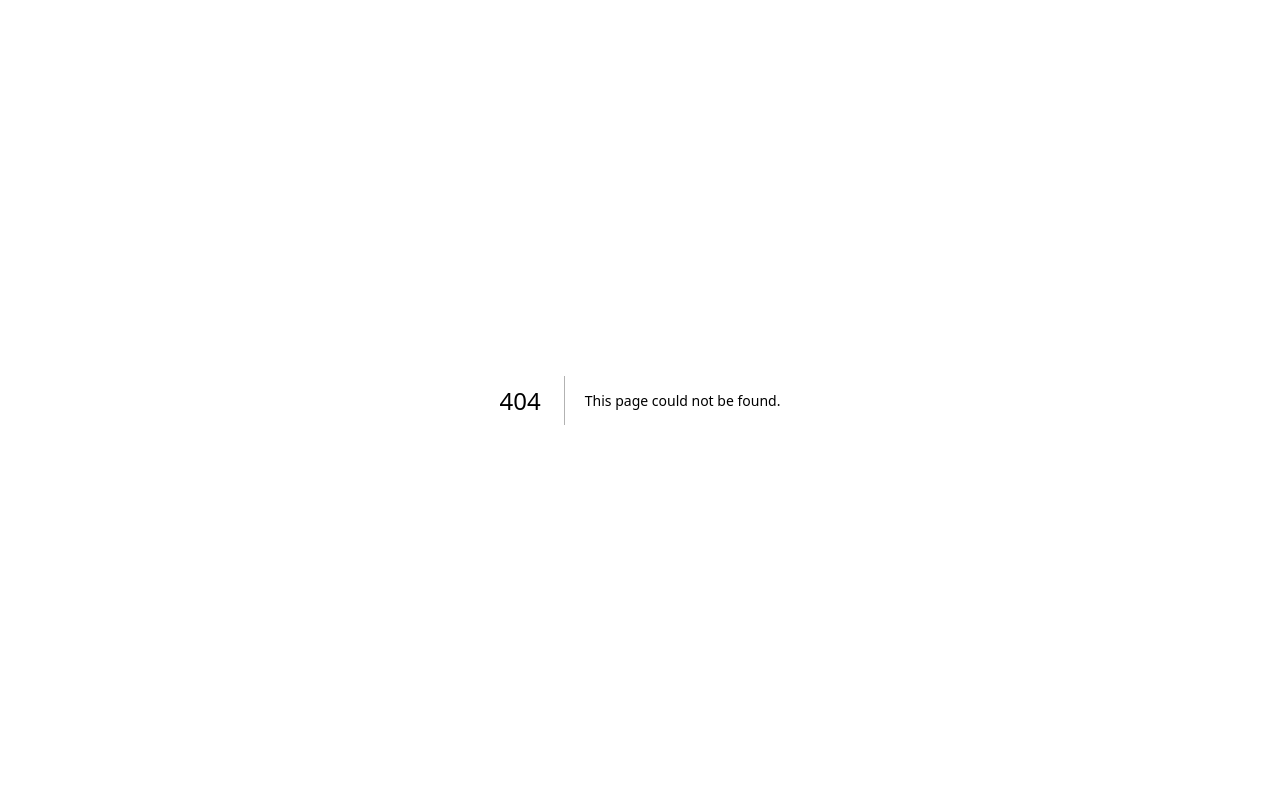
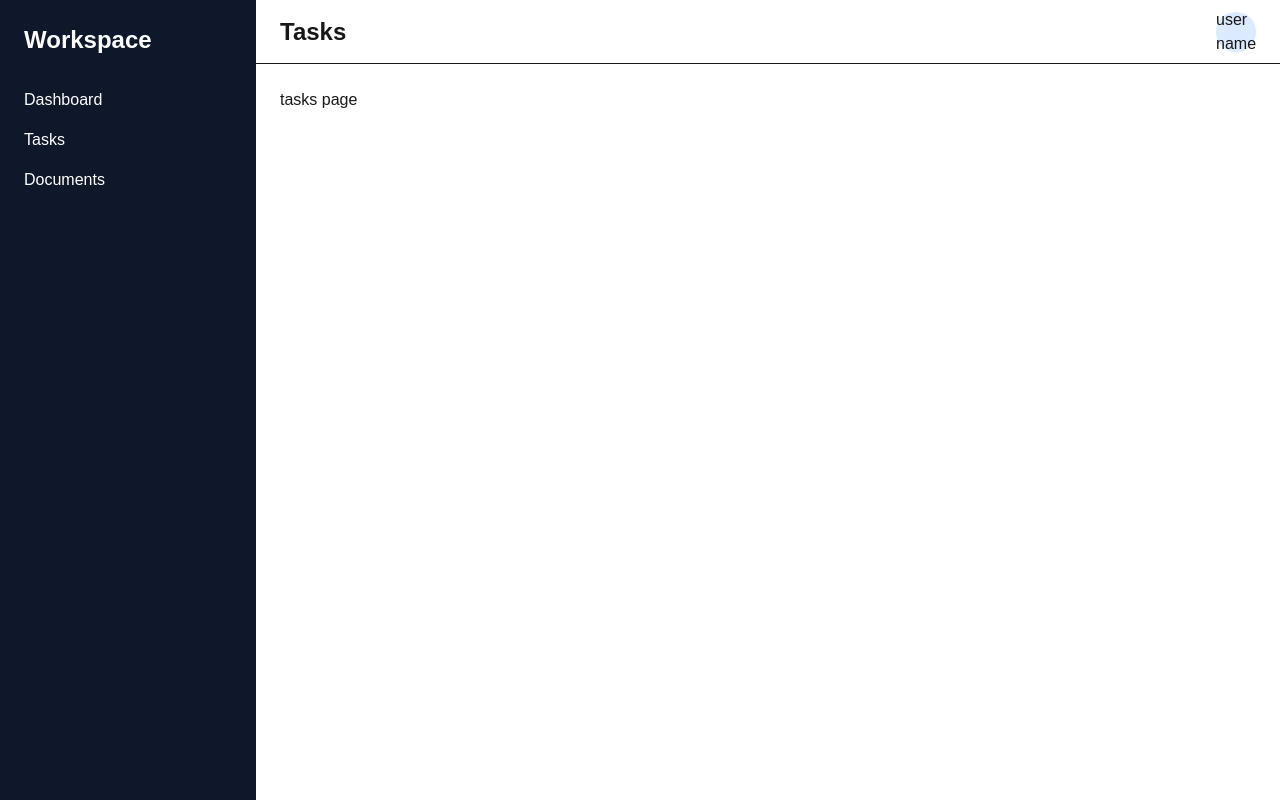
Before and after one commit to abhishekYad99/practiceRepo, a Next.js app in the folder frontend/: page /dashboard/tasks in a window 1280 px wide. Before the commit this address had no page. Built offline with nearby package versions, Linux system fonts and the light colour scheme.

Commit message:
sidebar header route setup

```diff
--- /dev/null
+++ b/frontend/src/app/dashboard/documents/page.js
@@ -0,0 +1,9 @@
+import React from 'react'
+
+function page() {
+  return (
+    <div>documents page</div>
+  )
+}
+
+export default page
--- /dev/null
+++ b/frontend/src/app/dashboard/layout.jsx
@@ -0,0 +1,24 @@
+import Sidebar from "@/components/dashboard/Sidebar";
+import Header from "@/components/dashboard/Header";
+
+export default function DashboardLayout({ children }) {
+  return (
+    <div className="flex min-h-screen">
+
+      <Sidebar />
+
+      <div className="flex flex-1 flex-col">
+
+        <Header />
+
+        <main className="p-6">
+
+          {children}
+
+        </main>
+
+      </div>
+
+    </div>
+  );
+}
--- a/frontend/src/app/dashboard/page.js
+++ b/frontend/src/app/dashboard/page.js
@@ -1,7 +1,7 @@
 export default function Dashboard() {
     return (
                 <div>
-                    <h1>Dashboard</h1>
+                    <h1>Dashboard card</h1>
                 </div>
     );
 }
--- /dev/null
+++ b/frontend/src/app/dashboard/tasks/page.js
@@ -0,0 +1,9 @@
+import React from 'react'
+
+function page() {
+  return (
+    <div>tasks page</div>
+  )
+}
+
+export default page
--- /dev/null
+++ b/frontend/src/components/dashboard/Header.jsx
@@ -0,0 +1,26 @@
+
+"use client";
+
+import { usePathname } from "next/navigation";
+
+const pageTitles = {
+  "/dashboard": "Dashboard",
+  "/dashboard/tasks": "Tasks",
+  "/dashboard/documents": "Documents",
+};
+
+export default function Header() {
+  const pathname = usePathname();
+
+  const title = pageTitles[pathname] || "Dashboard";
+
+  return (
+    <header className="flex h-16 items-center justify-between border-b bg-white px-6">
+      <h1 className="text-2xl font-semibold">{title}</h1>
+
+      <div className="flex h-10 w-10 items-center justify-center rounded-full bg-blue-100">
+        user name
+      </div>
+    </header>
+  );
+}
--- /dev/null
+++ b/frontend/src/components/dashboard/Sidebar.jsx
@@ -0,0 +1,23 @@
+import Link from "next/link";
+
+export default function Sidebar() {
+  return (
+    <div className="w-64 bg-slate-900 text-white p-6">
+      <h2 className="mb-8 text-2xl font-bold">Workspace</h2>
+
+      <nav className="space-y-4">
+        <Link href="/dashboard" className="block">
+          Dashboard
+        </Link>
+
+        <Link href="/dashboard/tasks" className="block">
+          Tasks
+        </Link>
+
+        <Link href="/dashboard/documents" className="block">
+          Documents
+        </Link>
+      </nav>
+    </div>
+  );
+}
```
